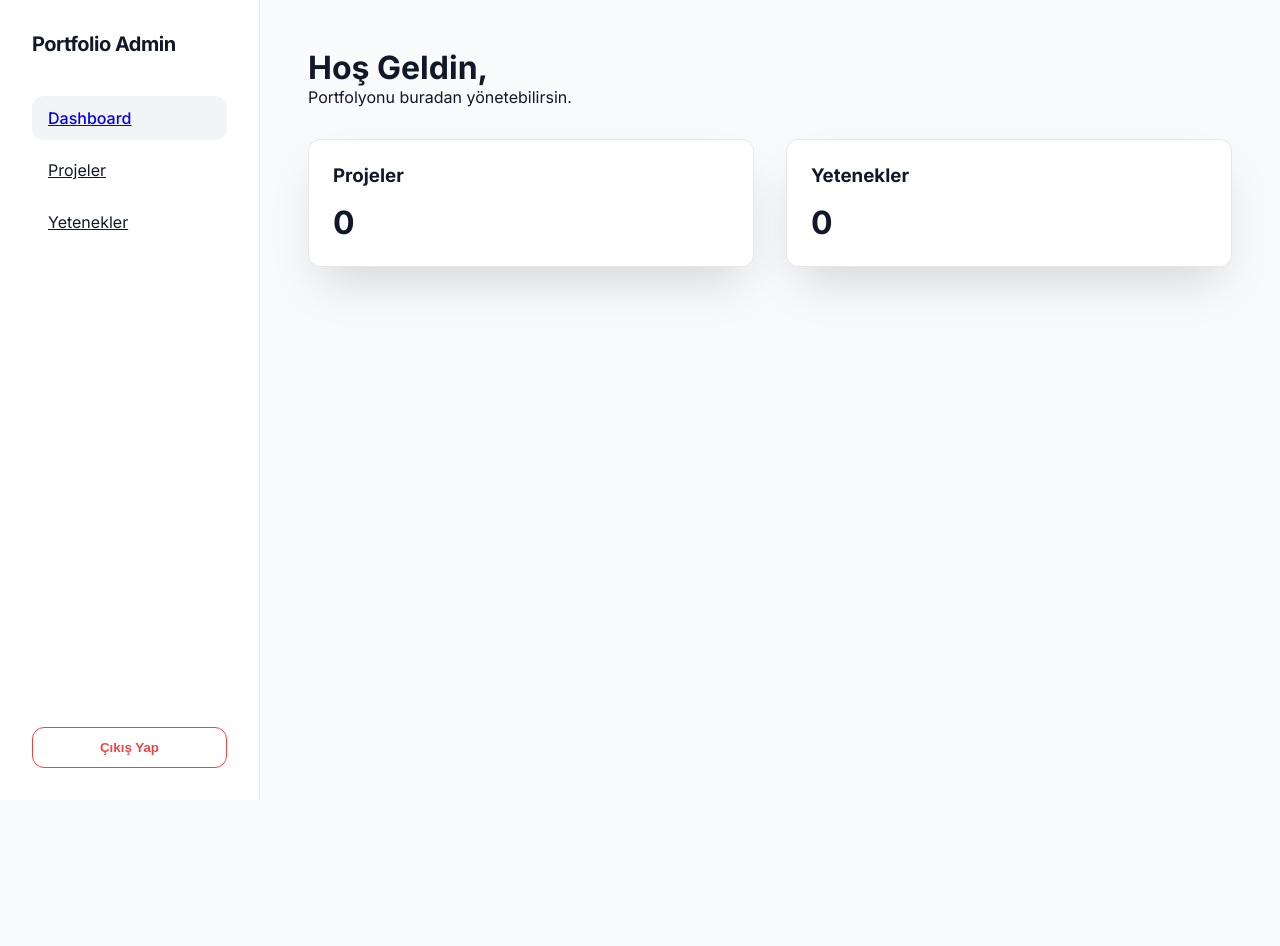
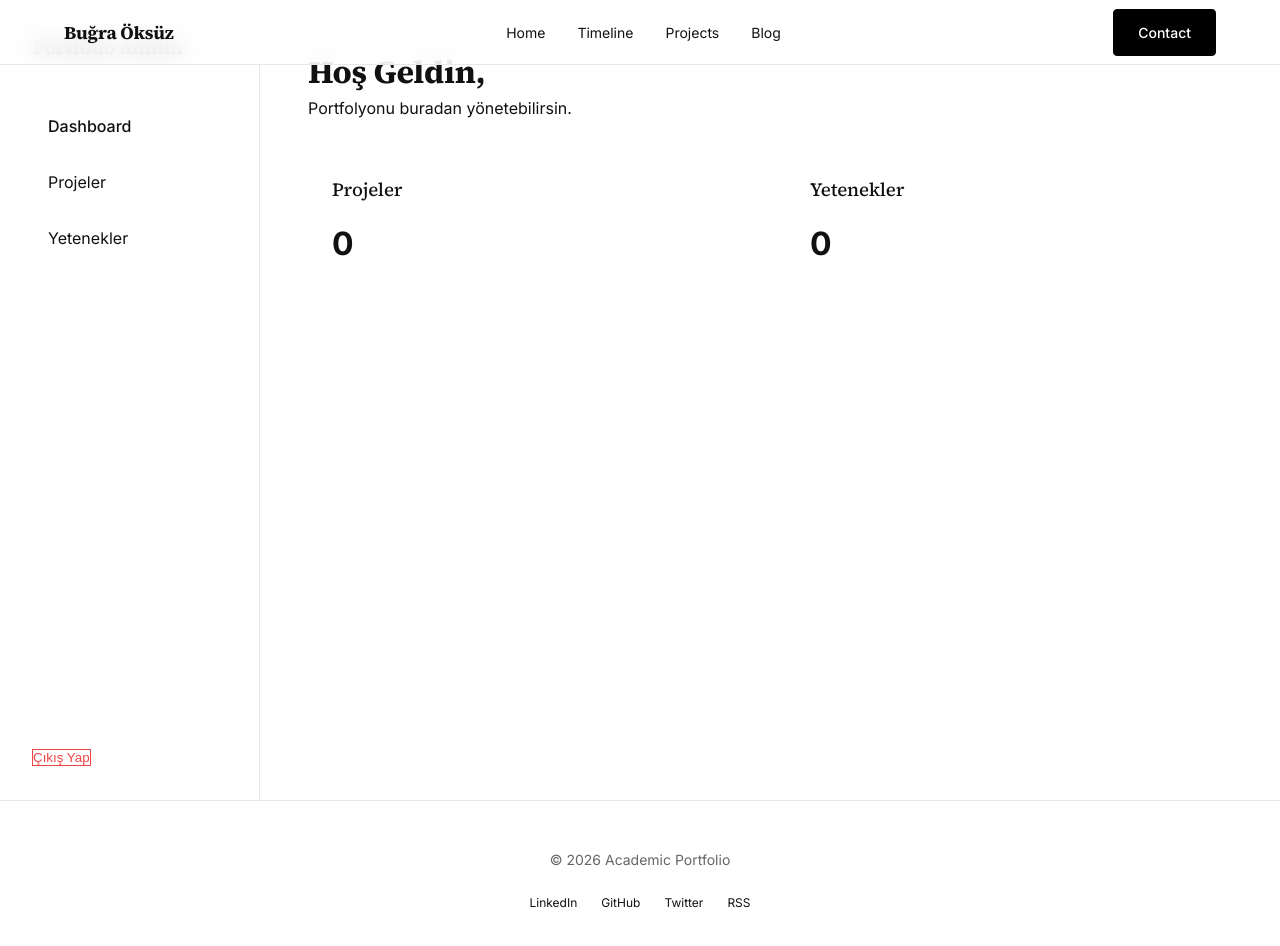
Before and after one commit to HighRadiation/web-site-portfolio, a Next.js app: page /admin in a window 1280 px wide. Shown: the top 946 px of the page. Before the commit the page ends 800 px from the top, so only its background shows below. Built offline with nearby package versions, Linux system fonts and the light colour scheme; no server answers.

Commit message:
Finalize homepage cleanup and disable dev indicators

```diff
--- a/src/app/globals.css
+++ b/src/app/globals.css
@@ -1,28 +1,13 @@
-@import url('https://fonts.googleapis.com/css2?family=Inter:wght@400;500;600;700&display=swap');
+:root {
+  --background: #ffffff;
+  --foreground: #111111;
+  --text-secondary: #666666;
+  --border: #e5e7eb;
+  --accent: #000000;
+  --max-width: 1200px;
 
-:root {
-  --primary: #6366f1;
-  --primary-glow: rgba(99, 102, 241, 0.5);
-  --background: #f9fafb;
-  --foreground: #111827;
-  --card: #ffffff;
-  --card-foreground: #111827;
-  --border: #e5e7eb;
-  --input: #f3f4f6;
-  --ring: rgba(99, 102, 241, 0.2);
-  --radius: 0.75rem;
-  --transition: all 0.2s cubic-bezier(0.4, 0, 0.2, 1);
-}
-
-@media (prefers-color-scheme: dark) {
-  :root {
-    --background: #030712;
-    --foreground: #f9fafb;
-    --card: #111827;
-    --card-foreground: #f9fafb;
-    --border: #1f2937;
-    --input: #1f2937;
-  }
+  --font-sans: var(--font-inter), -apple-system, BlinkMacSystemFont, "Segoe UI", Roboto, sans-serif;
+  --font-serif: var(--font-serif), Georgia, "Times New Roman", Times, serif;
 }
 
 * {
@@ -32,109 +17,161 @@
 }
 
 body {
-  font-family: 'Inter', sans-serif;
+  font-family: var(--font-sans);
   background-color: var(--background);
   color: var(--foreground);
   -webkit-font-smoothing: antialiased;
-  min-height: 100vh;
-  display: flex;
-  flex-direction: column;
+  line-height: 1.5;
 }
 
-.login-container {
-  display: flex;
+a {
+  color: inherit;
+  text-decoration: none;
+}
+
+h1, h2, h3, h4, .font-serif {
+  font-family: var(--font-serif);
+  font-weight: 500;
+  letter-spacing: -0.01em;
+}
+
+.container {
+  max-width: var(--max-width);
+  margin: 0 auto;
+  padding: 0 1.5rem;
+}
+
+.section {
+  padding: 5rem 0;
+}
+
+/* Typography Utilities */
+.text-secondary {
+  color: var(--text-secondary);
+}
+
+.heading-l {
+  font-size: clamp(2.5rem, 5vw, 4rem);
+  line-height: 1.1;
+  margin-bottom: 1rem;
+}
+
+.heading-m {
+  font-size: 2rem;
+  line-height: 1.2;
+  margin-bottom: 0.75rem;
+}
+
+/* Button Styles */
+.btn {
+  display: inline-flex;
   align-items: center;
   justify-content: center;
-  min-height: 100vh;
-  background: radial-gradient(circle at top left, var(--primary-glow), transparent 40%),
-              radial-gradient(circle at bottom right, var(--primary-glow), transparent 40%);
+  padding: 0.75rem 1.5rem;
+  font-weight: 500;
+  font-size: 0.875rem;
+  transition: all 0.2s ease;
+  cursor: pointer;
+  border-radius: 4px; /* Minimalist slightly rounded */
+  text-decoration: none;
 }
 
-.login-card {
-  background: var(--card);
-  padding: 2.5rem;
-  border-radius: var(--radius);
-  border: 1px solid var(--border);
-  box-shadow: 0 25px 50px -12px rgba(0, 0, 0, 0.15);
-  width: 100%;
-  max-width: 400px;
-  backdrop-filter: blur(8px);
+.btn-primary {
+  background-color: var(--accent);
+  color: white;
+  border: 1px solid var(--accent);
 }
 
-.login-header {
-  text-align: center;
-  margin-bottom: 2rem;
+.btn-primary:hover {
+  background-color: #333333;
 }
 
-.login-header h1 {
-  font-size: 1.875rem;
-  font-weight: 700;
-  letter-spacing: -0.025em;
-  margin-bottom: 0.5rem;
+.btn-outline {
+  background-color: transparent;
+  color: var(--foreground);
+  border: 1px solid var(--border);
 }
 
-.login-header p {
-  color: #6b7280;
-  font-size: 0.875rem;
+.btn-outline:hover {
+  border-color: var(--foreground);
 }
 
-.form-group {
-  margin-bottom: 1.25rem;
+/* Navigation */
+.nav-link {
+  color: var(--foreground);
+  text-decoration: none;
+  font-size: 0.875rem;
+  font-weight: 400;
+  transition: color 0.2s ease;
 }
 
-.form-group label {
-  display: block;
-  font-size: 0.875rem;
-  font-weight: 500;
-  margin-bottom: 0.5rem;
+.nav-link:hover {
+  color: var(--text-secondary);
 }
 
-.form-group input {
-  width: 100%;
-  padding: 0.75rem 1rem;
-  border-radius: var(--radius);
-  border: 1px solid var(--border);
-  background-color: var(--input);
-  color: var(--foreground);
-  font-size: 0.875rem;
-  transition: var(--transition);
+/* Project Card Grid (Custom as per design) */
+.project-grid {
+  display: grid;
+  grid-template-columns: repeat(12, 1-fr);
+  gap: 1.5rem;
 }
 
-.form-group input:focus {
-  outline: none;
-  border-color: var(--primary);
-  box-shadow: 0 0 0 4px var(--ring);
+.card {
+  background: #ffffff;
+  border: 1px solid var(--border);
+  border-radius: 8px;
+  overflow: hidden;
+  transition: transform 0.2s ease, box-shadow 0.2s ease;
 }
 
-.login-button {
-  width: 100%;
-  padding: 0.75rem;
-  background-color: var(--primary);
-  color: white;
-  border: none;
-  border-radius: var(--radius);
-  font-weight: 600;
-  cursor: pointer;
-  transition: var(--transition);
-  margin-top: 1rem;
+.card:hover {
+  transform: translateY(-2px);
+  box-shadow: 0 10px 30px -15px rgba(0, 0, 0, 0.1);
 }
 
-.login-button:hover {
-  filter: brightness(1.1);
-  transform: translateY(-1px);
+/* Accessibility */
+/* Spacing & Layout Utilities */
+.flex { display: flex; }
+.flex-col { flex-direction: column; }
+.items-center { align-items: center; }
+.justify-between { justify-content: space-between; }
+.justify-center { justify-content: center; }
+.gap-4 { gap: 1rem; }
+.gap-6 { gap: 1.5rem; }
+.gap-8 { gap: 2rem; }
+.space-x-4 > * + * { margin-left: 1rem; }
+.space-x-6 > * + * { margin-left: 1.5rem; }
+.space-x-8 > * + * { margin-left: 2rem; }
+.hidden { display: none; }
+@media (min-width: 768px) {
+  .md\:flex { display: flex; }
 }
 
-.login-button:active {
-  transform: translateY(0);
-}
+.w-full { width: 100%; }
+.h-16 { height: 4rem; }
+.min-h-screen { min-height: 100vh; }
+.flex-grow { flex-grow: 1; }
 
-.error-message {
-  background-color: #fee2e2;
-  color: #ef4444;
-  padding: 0.75rem;
-  border-radius: var(--radius);
-  font-size: 0.875rem;
-  margin-bottom: 1.5rem;
-  text-align: center;
-  border: 1px solid #fecaca;
-}
+.fixed { position: fixed; }
+.top-0 { top: 0; }
+.left-0 { left: 0; }
+.right-0 { right: 0; }
+.z-50 { z-index: 50; }
+
+.bg-white { background-color: #ffffff; }
+.bg-white\/80 { background-color: rgba(255, 255, 255, 0.8); }
+.backdrop-blur-md { backdrop-filter: blur(12px); }
+.border-b { border-bottom: 1px solid var(--border); }
+.border-t { border-top: 1px solid var(--border); }
+.py-12 { padding-top: 3rem; padding-bottom: 3rem; }
+
+.text-lg { font-size: 1.125rem; }
+.text-sm { font-size: 0.875rem; }
+.text-xs { font-size: 0.75rem; }
+.font-bold { font-weight: 700; }
+.font-sans { font-family: var(--font-sans); }
+.uppercase { text-transform: uppercase; }
+.tracking-wider { letter-spacing: 0.05em; }
+
+.hover\:opacity-70:hover { opacity: 0.7; }
+.transition-opacity { transition: opacity 0.2s ease; }
--- a/src/app/layout.tsx
+++ b/src/app/layout.tsx
@@ -1,21 +1,24 @@
 import type { Metadata } from "next";
-import { Geist, Geist_Mono } from "next/font/google";
+import { Inter, Source_Serif_4 } from "next/font/google";
 import "./globals.css";
 
-const geistSans = Geist({
-  variable: "--font-geist-sans",
+const inter = Inter({
+  variable: "--font-inter",
   subsets: ["latin"],
 });
 
-const geistMono = Geist_Mono({
-  variable: "--font-geist-mono",
+const sourceSerif = Source_Serif_4({
+  variable: "--font-serif",
   subsets: ["latin"],
 });
 
 export const metadata: Metadata = {
-  title: "Create Next App",
-  description: "Generated by create next app",
+  title: "Academic Portfolio | PhD Researcher & Software Engineer",
+  description: "Exploring the Intersection of Computation & Cognition. Portfolio of a PhD Researcher and Software Engineer focusing on scalable machine learning architectures.",
 };
+
+import { Navbar } from "@/components/layout/Navbar";
+import { Footer } from "@/components/layout/Footer";
 
 export default function RootLayout({
   children,
@@ -23,8 +26,14 @@ export default function RootLayout({
   children: React.ReactNode;
 }>) {
   return (
-    <html lang="en" className={`${geistSans.variable} ${geistMono.variable}`}>
-      <body>{children}</body>
+    <html lang="en" className={`${inter.variable} ${sourceSerif.variable}`}>
+      <body className="font-sans">
+        <div className="flex flex-col min-h-screen">
+          <Navbar />
+          <main className="flex-grow">{children}</main>
+          <Footer />
+        </div>
+      </body>
     </html>
   );
 }
--- /dev/null
+++ b/src/components/layout/Navbar.tsx
@@ -0,0 +1,29 @@
+import Link from 'next/link'
+
+export const Navbar = () => {
+  return (
+    <nav className="fixed top-0 left-0 right-0 z-50 bg-white/80 backdrop-blur-md border-b border-gray-100">
+      <div className="container h-16 flex items-center justify-between">
+        {/* Left: Brand */}
+        <Link href="/" className="text-lg font-serif font-bold text-black no-underline hover:opacity-70 transition-opacity">
+          Buğra Öksüz
+        </Link>
+
+        {/* Center: Links */}
+        <div className="hidden md:flex items-center space-x-8">
+          <Link href="/" className="nav-link">Home</Link>
+          <Link href="/timeline" className="nav-link">Timeline</Link>
+          <Link href="/projects" className="nav-link">Projects</Link>
+          <Link href="/blog" className="nav-link">Blog</Link>
+        </div>
+
+        {/* Right: Contact Button */}
+        <div>
+          <Link href="/contact" className="btn btn-primary">
+            Contact
+          </Link>
+        </div>
+      </div>
+    </nav>
+  )
+}
```
Also changed, not shown: src/components/ui/ProjectCard.tsx (added, +52 -0 lines), public/images/hero.png (added).
